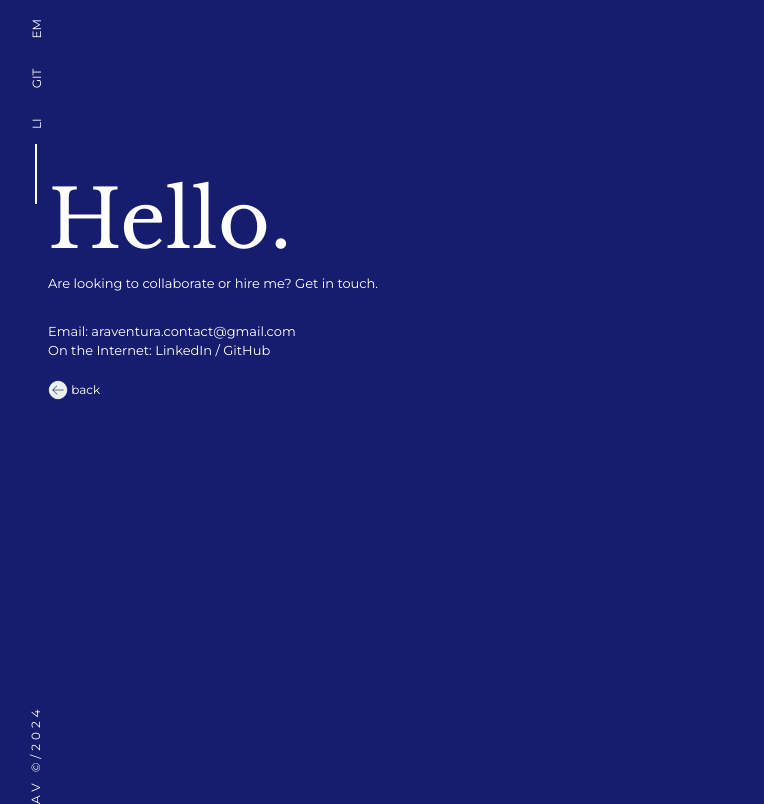
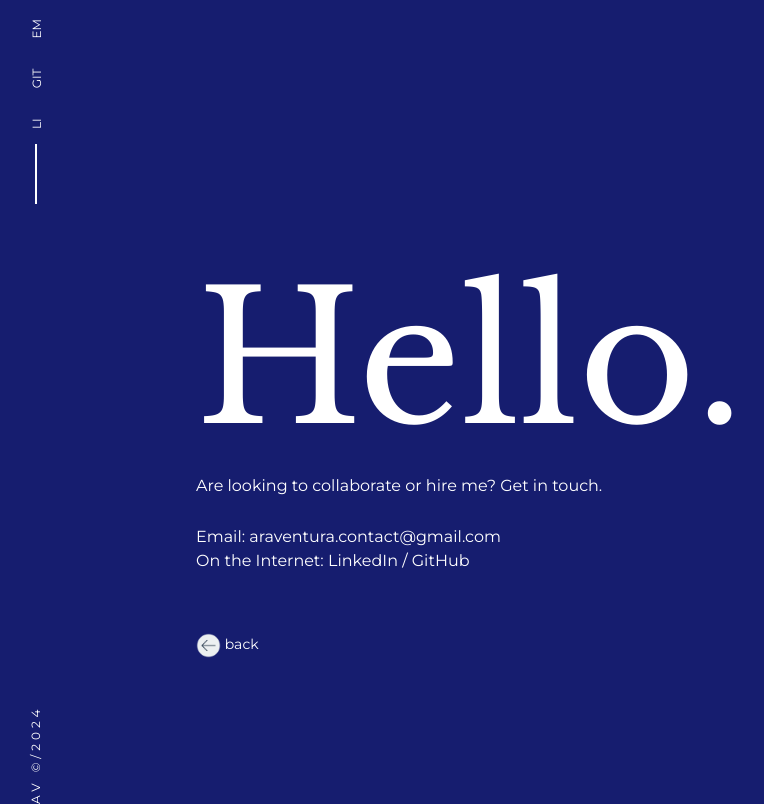
Before and after one commit to Araventura/portfolio-ara-ventura, a React (Vite) app: page /contact in a window 1280 px wide. Shown: the whole page, without its empty margins (0-764 px from the left). Built offline with nearby package versions, Linux system fonts and the light colour scheme.

Commit message:
add contact page and responsiveness

```diff
--- a/src/App.scss
+++ b/src/App.scss
@@ -39,8 +39,17 @@ button {
 .back {
   font-size: 12px;
   transition: 0.3s;
+
+  @include tablet {
+    font-size: 14px;
+  }
+
   & img {
     width: 20px;
+
+    @include tablet {
+      width: 25px;
+    }
   }
 
   &:hover {
--- a/src/components/Contact/Contact.jsx
+++ b/src/components/Contact/Contact.jsx
@@ -21,7 +21,9 @@ function Contact() {
         </Link>
       </p>
       <p className="contact__socials">
-        On the Internet: <Link>LinkedIn</Link> / <Link>GitHub</Link>
+        On the Internet:{" "}
+        <Link to="https://www.linkedin.com/in/ara-ventura/">LinkedIn</Link> /{" "}
+        <Link to="https://github.com/Araventura">GitHub</Link>
       </p>
       <Link to={"/"} className="back">
         <img src={Arrow} alt="left arrow" /> back
--- a/src/components/Contact/Contact.scss
+++ b/src/components/Contact/Contact.scss
@@ -5,19 +5,48 @@
 .contact {
   padding: 100px 32px;
 
+  @include tablet {
+    padding-left: 100px;
+    display: flex;
+    justify-content: center;
+    flex-direction: column;
+    align-items: start;
+  }
+
+  @include desktop {
+    padding-left: 180px;
+    padding-top: 180px;
+  }
+
   &__title {
     font-family: "Libre";
     font-size: 80px;
+
+    @include tablet {
+      font-size: 120px;
+    }
+
+    @include desktop {
+      font-size: 180px;
+    }
   }
 
   &__subtitle {
     font-size: 13px;
     margin-bottom: 30px;
+
+    @include tablet {
+      font-size: 16px;
+    }
   }
 
   &__email {
     font-size: 13px;
     margin-bottom: 0;
+
+    @include tablet {
+      font-size: 16px;
+    }
 
     & :hover {
       text-decoration: none;
@@ -29,6 +58,11 @@
   &__socials {
     font-size: 13px;
 
+    @include tablet {
+      font-size: 16px;
+      margin-bottom: 60px;
+    }
+
     & :hover {
       text-decoration: none;
       color: $primary-color-white;
--- a/src/components/Header/Header.jsx
+++ b/src/components/Header/Header.jsx
@@ -18,7 +18,7 @@ function Header() {
           </Link>
           <Link
             onClick={() => {
-              window.location = `mailto:ara.venturafitch@gmail.com`;
+              window.location = `mailto:araventura-contact@gmail.com`;
             }}
             className="header__link"
           >
```
